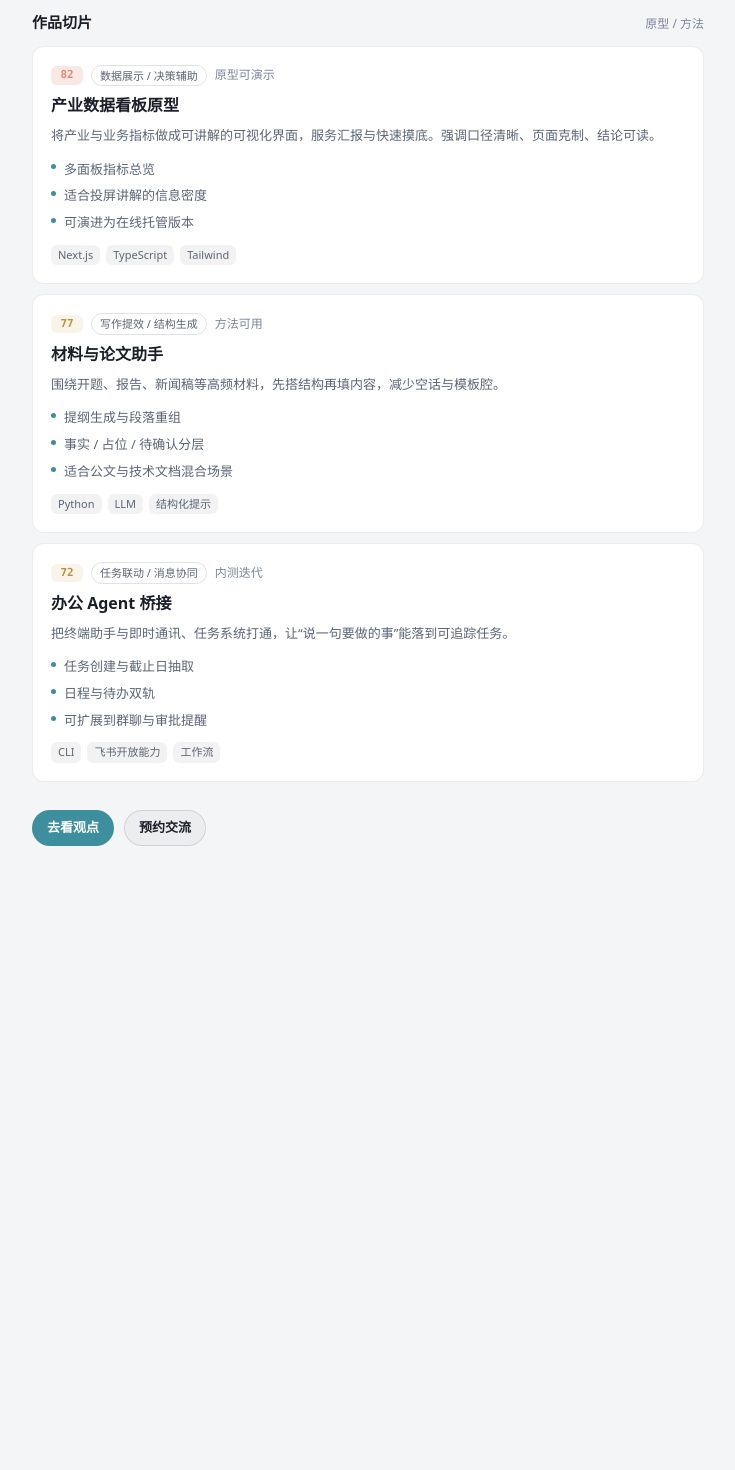
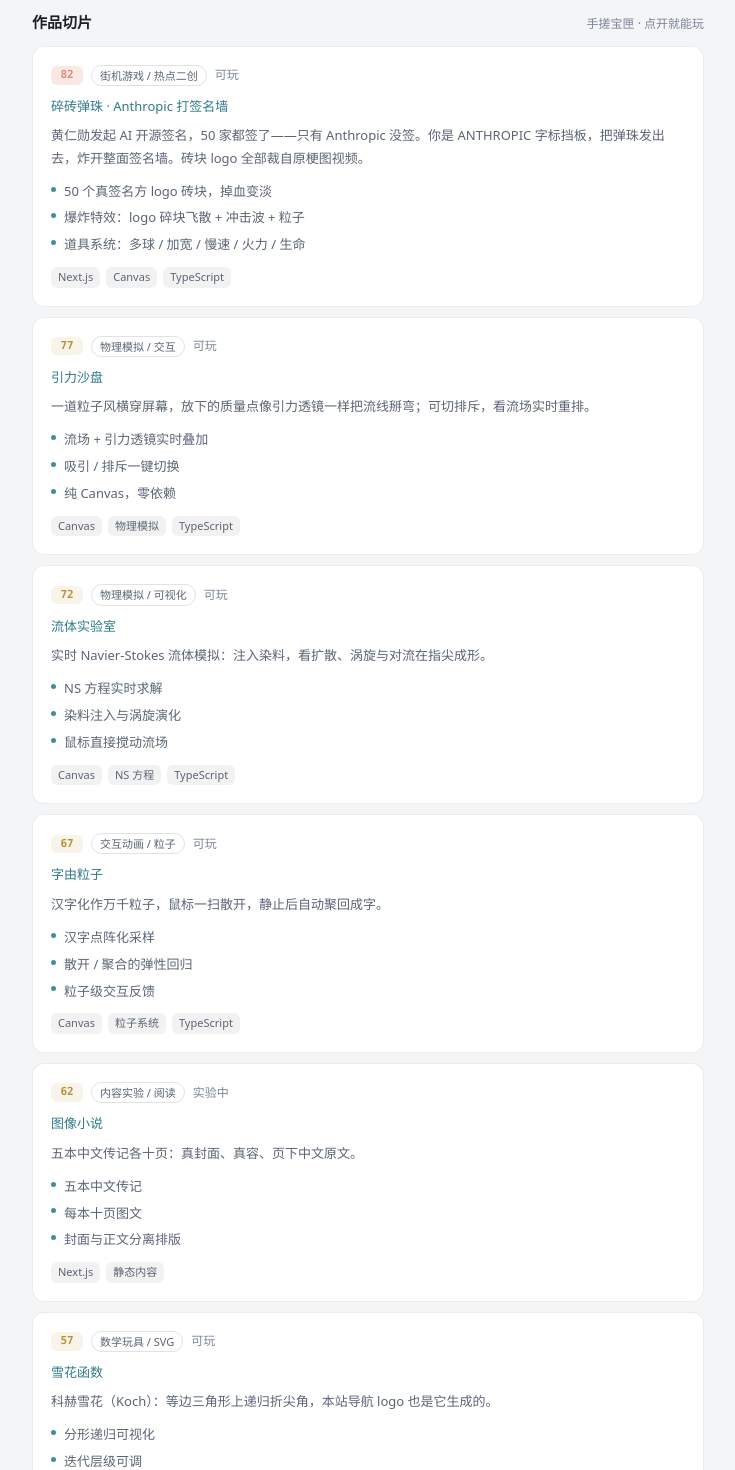
Before and after one commit to howx813/feixueworkshop, a Next.js app: page /showcase in a window 1280 px wide. Shown: the part 880-2350 px from the top of the page, without its empty margins (362-1097 px from the left). Before the commit the page ends 1806 px from the top, so only its background shows below. Built offline with nearby package versions, Linux system fonts and the light colour scheme.

Commit message:
release: v0.2.23 展厅作品切片更新为宝匣 6 实验

```diff
--- a/src/app/page.tsx
+++ b/src/app/page.tsx
@@ -66,7 +66,7 @@ export default async function HomePage() {
       <section className="section">
         <div className="section-head">
           <h2 className="section-title">作品切片</h2>
-          <span className="section-meta">可讲解原型</span>
+          <span className="section-meta">点开就能玩 · 手搓宝匣</span>
         </div>
         <div className="list-stack">
           {showcases.map((item) => (
@@ -75,7 +75,15 @@ export default async function HomePage() {
                 <span className="chip">{item.role}</span>
                 <span>{item.stage}</span>
               </div>
-              <h3 className="item-title">{item.title}</h3>
+              <h3 className="item-title">
+                {item.href ? (
+                  <Link href={item.href} className="link-accent">
+                    {item.title}
+                  </Link>
+                ) : (
+                  item.title
+                )}
+              </h3>
               <p className="item-body">{item.summary}</p>
               <div style={{ display: "flex", flexWrap: "wrap", gap: 6, marginTop: 10 }}>
                 {item.stack.map((s) => (
--- a/src/app/showcase/page.tsx
+++ b/src/app/showcase/page.tsx
@@ -58,7 +58,7 @@ export default function ShowcasePage() {
       <section className="section">
         <div className="section-head">
           <h2 className="section-title">作品切片</h2>
-          <span className="section-meta">原型 / 方法</span>
+          <span className="section-meta">手搓宝匣 · 点开就能玩</span>
         </div>
         <div className="list-stack">
           {showcases.map((item, i) => (
@@ -70,7 +70,15 @@ export default function ShowcasePage() {
                 <span className="chip">{item.role}</span>
                 <span>{item.stage}</span>
               </div>
-              <h3 className="item-title">{item.title}</h3>
+              <h3 className="item-title">
+                {item.href ? (
+                  <Link href={item.href} className="link-accent">
+                    {item.title}
+                  </Link>
+                ) : (
+                  item.title
+                )}
+              </h3>
               <p className="item-body">{item.summary}</p>
               <div style={{ display: "grid", gap: 6, marginTop: 12 }}>
                 {item.highlights.map((h) => (
--- a/src/data/content.ts
+++ b/src/data/content.ts
@@ -71,50 +71,79 @@ export type ShowcaseItem = {
   highlights: string[];
   stack: string[];
   stage: string;
+  /** 可演示地址（手搓宝匣实验页） */
+  href?: string;
 };
 
 export const showcases: ShowcaseItem[] = [
   {
-    id: "datav",
-    title: "产业数据看板原型",
-    role: "数据展示 / 决策辅助",
+    id: "marble",
+    title: "碎砖弹珠 · Anthropic 打签名墙",
+    role: "街机游戏 / 热点二创",
     summary:
-      "将产业与业务指标做成可讲解的可视化界面，服务汇报与快速摸底。强调口径清晰、页面克制、结论可读。",
+      "黄仁勋发起 AI 开源签名，50 家都签了——只有 Anthropic 没签。你是 ANTHROPIC 字标挡板，把弹珠发出去，炸开整面签名墙。砖块 logo 全部裁自原梗图视频。",
     highlights: [
-      "多面板指标总览",
-      "适合投屏讲解的信息密度",
-      "可演进为在线托管版本",
+      "50 个真签名方 logo 砖块，掉血变淡",
+      "爆炸特效：logo 碎块飞散 + 冲击波 + 粒子",
+      "道具系统：多球 / 加宽 / 慢速 / 火力 / 生命",
     ],
-    stack: ["Next.js", "TypeScript", "Tailwind"],
-    stage: "原型可演示",
+    stack: ["Next.js", "Canvas", "TypeScript"],
+    stage: "可玩",
+    href: "/lab/marble/",
   },
   {
-    id: "paper-agent",
-    title: "材料与论文助手",
-    role: "写作提效 / 结构生成",
+    id: "gravity",
+    title: "引力沙盘",
+    role: "物理模拟 / 交互",
     summary:
-      "围绕开题、报告、新闻稿等高频材料，先搭结构再填内容，减少空话与模板腔。",
-    highlights: [
-      "提纲生成与段落重组",
-      "事实 / 占位 / 待确认分层",
-      "适合公文与技术文档混合场景",
-    ],
-    stack: ["Python", "LLM", "结构化提示"],
-    stage: "方法可用",
+      "一道粒子风横穿屏幕，放下的质量点像引力透镜一样把流线掰弯；可切排斥，看流场实时重排。",
+    highlights: ["流场 + 引力透镜实时叠加", "吸引 / 排斥一键切换", "纯 Canvas，零依赖"],
+    stack: ["Canvas", "物理模拟", "TypeScript"],
+    stage: "可玩",
+    href: "/lab/gravity/",
   },
   {
-    id: "agent-bridge",
-    title: "办公 Agent 桥接",
-    role: "任务联动 / 消息协同",
+    id: "fluid",
+    title: "流体实验室",
+    role: "物理模拟 / 可视化",
     summary:
-      "把终端助手与即时通讯、任务系统打通，让“说一句要做的事”能落到可追踪任务。",
-    highlights: [
-      "任务创建与截止日抽取",
-      "日程与待办双轨",
-      "可扩展到群聊与审批提醒",
-    ],
-    stack: ["CLI", "飞书开放能力", "工作流"],
-    stage: "内测迭代",
+      "实时 Navier-Stokes 流体模拟：注入染料，看扩散、涡旋与对流在指尖成形。",
+    highlights: ["NS 方程实时求解", "染料注入与涡旋演化", "鼠标直接搅动流场"],
+    stack: ["Canvas", "NS 方程", "TypeScript"],
+    stage: "可玩",
+    href: "/lab/fluid/",
+  },
+  {
+    id: "particles",
+    title: "字由粒子",
+    role: "交互动画 / 粒子",
+    summary:
+      "汉字化作万千粒子，鼠标一扫散开，静止后自动聚回成字。",
+    highlights: ["汉字点阵化采样", "散开 / 聚合的弹性回归", "粒子级交互反馈"],
+    stack: ["Canvas", "粒子系统", "TypeScript"],
+    stage: "可玩",
+    href: "/lab/particles/",
+  },
+  {
+    id: "graphic",
+    title: "图像小说",
+    role: "内容实验 / 阅读",
+    summary: "五本中文传记各十页：真封面、真容、页下中文原文。",
+    highlights: ["五本中文传记", "每本十页图文", "封面与正文分离排版"],
+    stack: ["Next.js", "静态内容"],
+    stage: "实验中",
+    href: "/lab/graphic/",
+  },
+  {
+    id: "snowflake",
+    title: "雪花函数",
+    role: "数学玩具 / SVG",
+    summary:
+      "科赫雪花（Koch）：等边三角形上递归折尖角，本站导航 logo 也是它生成的。",
+    highlights: ["分形递归可视化", "迭代层级可调", "站点 logo 同源生成"],
+    stack: ["SVG", "分形", "TypeScript"],
+    stage: "可玩",
+    href: "/lab/snowflake/",
   },
 ];
 
```
Also changed, not shown: src/data/changelog.ts (+11 -0 lines).
